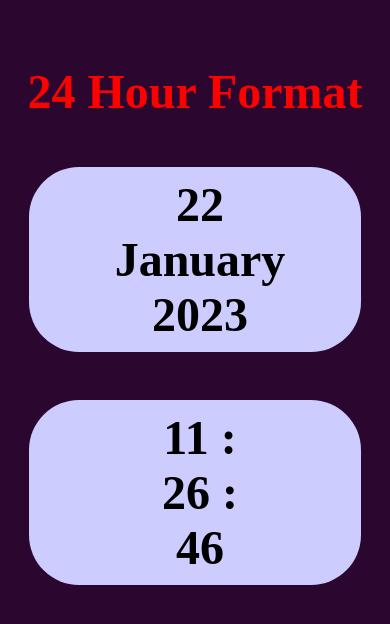
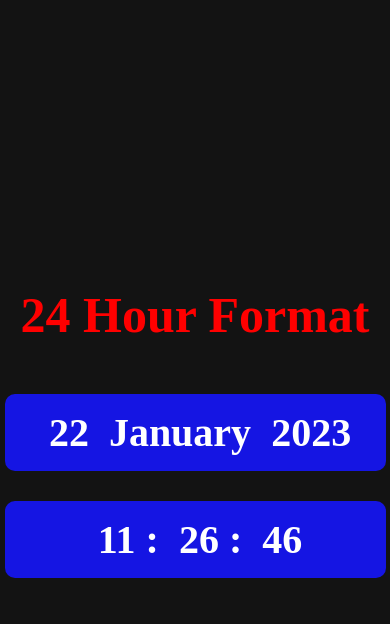
Before and after one commit to raviranjan9/Clock, a plain HTML site: page index.html in a window 390 px wide. Drawn offline with Linux system fonts and the light colour scheme.

Commit message:
background-color changed

```diff
--- a/index.html
+++ b/index.html
@@ -6,29 +6,31 @@
     <meta name="viewport" content="width=device-width, initial-scale=1.0">
     <title>Clock</title>
     <style>
+        html{
+            font-size: 62.5%;
+        }
         body{
-            background-color: #2b072f;
+            background-color: rgb(19, 19, 19);
             padding: 0;
             margin: 0;
             box-sizing: border-box;
-            font-size: 62.5%;
         }
         .main-container{
+            height: 100vh;
             display: flex;
             justify-content: center;
             align-items: center;
             flex-direction: column;
-            margin: 1rem 0;
-            font-size:3rem;
+            font-size:5rem;
             font-weight: bold;
-            color: black;
+            color: white;
         }
         .date-container, .time-container{
             text-align: center;
-            width: 40%;
+            min-width: 30%;
             padding: 20px;
-            border-radius: 50px;
-            background-color: #CCCCFF ;
+            border-radius: 10px;
+            background-color: #1515e3 ;
             margin-bottom: 3rem;
         }
         .date-container div, .time-container div{
@@ -37,19 +39,23 @@
         }
         @media only screen and (max-width : 768px){
             .date-container div, .time-container div{
-            display: block;
+            display: inline-block;
         }
-            .date-container, .time-container{
-                width: 80%;
-                padding: 10px;
-            }
+        .date-container, .time-container{
+            min-width: 90%;
+            padding: 15px;
+        }
+        .main-container{
+            font-size: 4rem;
+        }
         }
     </style>
 
 </head>
 <body>
+
     <div class="main-container">
-        <p style="color: red;">24 Hour Format</p>
+        <p style="color: red; text-align: center; font-size: 5rem;">24 Hour Format</p>
         <div class="date-container">
             <div id="day">
             </div>
@@ -70,7 +76,7 @@
 
     <script>
 
-    let date_fun =  () => {
+    let date_fun = () => {
     let date = new Date();
     date.toString();
     let day = date.toLocaleString('en-US', {day: "2-digit"});
@@ -97,9 +103,7 @@
     getMinutes.innerHTML = `${minutes} :`;
     getSeconds.innerHTML = `${seconds}`;
    }
-
    setInterval(date_fun, 1000);
     </script>
-
 </body>
 </html>
```
